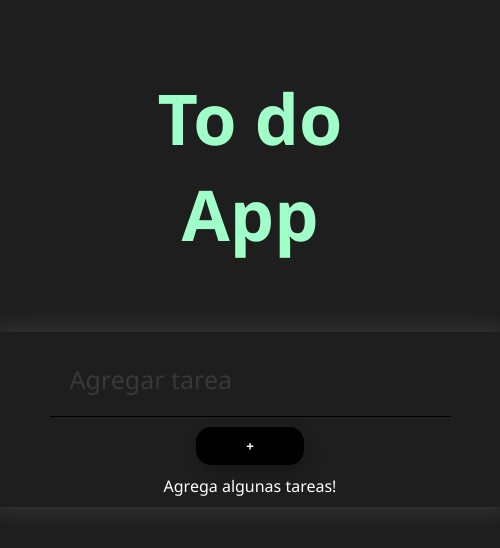
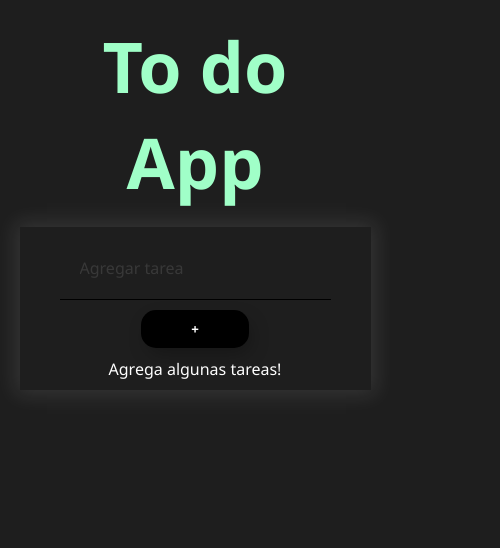
Before and after one commit to sebadio/ToDoApp, a plain HTML site: page index.html in a window 390 px wide. Shown: the whole page, 500 px wide, since content can reach past the window. Drawn offline with Linux system fonts and the light colour scheme.

Commit message:
Agregado responsividad para dispositivos moviles

```diff
--- a/styles.css
+++ b/styles.css
@@ -46,6 +46,7 @@ h1 {
   border-bottom: 1px solid black;
   color: whitesmoke;
   margin: 10px 10px;
+  background: none;
 }
 
 .contenido .tareas {
@@ -166,7 +167,8 @@ form button:hover::before {
 .botonBorrarTodo {
   all: unset;
   color: whitesmoke;
-  padding: 5px;
+  padding: 10px;
+  filter: opacity(0.3);
 }
 
 .botonBorrarTodo:hover {
@@ -174,4 +176,57 @@ form button:hover::before {
   text-decoration: underline;
   font-weight: 600;
   color: rgb(160, 255, 200);
+  filter: opacity(1);
 }
+
+@media screen and (max-width: 500px) {
+  body {
+    display: flex;
+    flex-direction: column;
+    align-items: center;
+  }
+  .contenido {
+    flex-direction: column;
+    width: 90vw;
+    height: auto;
+    align-items: center;
+  }
+
+  h1 {
+    padding: 5%;
+    text-align: center;
+  }
+  .toDoApp {
+    display: flex;
+    flex-direction: column;
+    width: 100%;
+  }
+
+  .toDoApp form {
+    width: 100%;
+  }
+
+  .toDoApp .tareas ul {
+    display: flex;
+    flex-direction: column;
+    width: 100%;
+  }
+
+  .toDoApp .tareas ul li {
+    justify-content: space-evenly;
+    width: calc(100% - 10px);
+  }
+
+  .contenido .tareas {
+    width: 100%;
+  }
+
+  /* .tareas ul li p {
+    max-width: 90%;
+    width: auto;
+  } */
+
+  #inputTareas {
+    font-size: 100%;
+  }
+}
```
